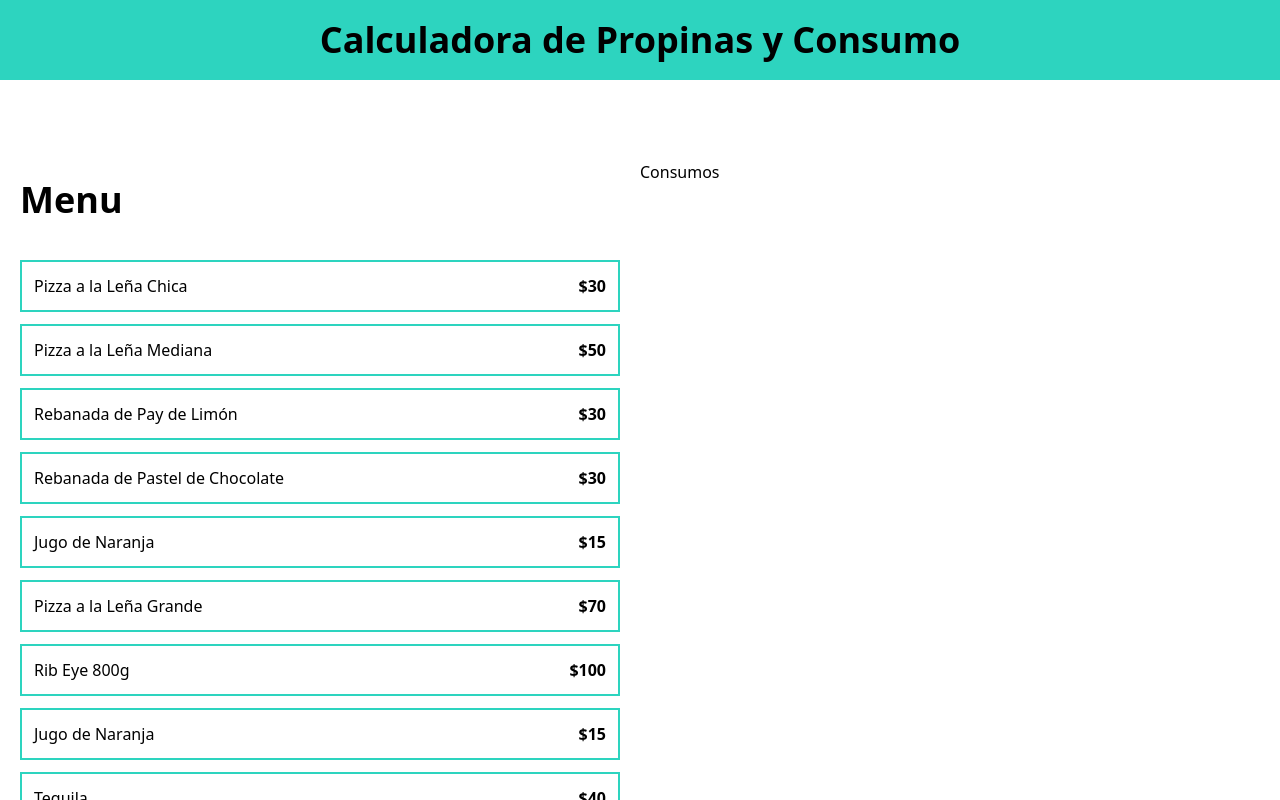
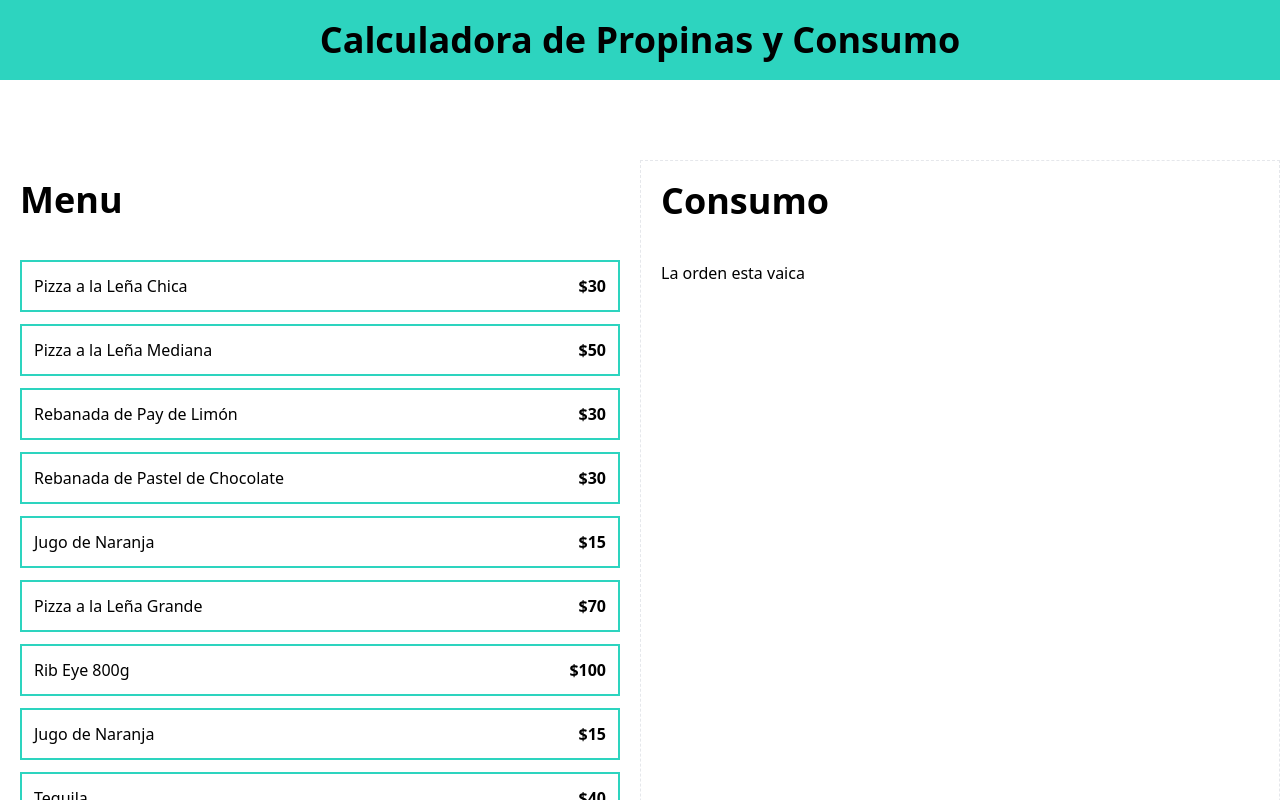
Before and after one commit to victor-varela/calculadora_propina.React-Ts, a React (Vite) app: page / in a window 1280 px wide. Shown: the top 800 px of the page. Built offline with nearby package versions, Linux system fonts and the light colour scheme.

Commit message:
feat: add OrderContents components

```diff
--- a/src/App.tsx
+++ b/src/App.tsx
@@ -1,9 +1,10 @@
 import MenuItem from "./components/MenuItem";
+import OrderContents from "./components/OrderContents";
 import { menuItems } from "./data/data";
 import { useOrder } from "./hooks/useOrder";
 
 function App() {
-  const { addItem } = useOrder();
+  const { addItem, order } = useOrder();
   return (
     <>
       <header className="bg-teal-400 py-5">
@@ -23,8 +24,10 @@ function App() {
             ))}
           </div>
         </div>
-        <div>
-          <h2>Consumos</h2>
+        <div className="border border-dashed">
+          <OrderContents
+            order={order}
+          />
         </div>
       </main>
     </>
--- /dev/null
+++ b/src/components/OrderContents.tsx
@@ -0,0 +1,27 @@
+//Se llama OrderContents pero puede ser tambien OrderContainer.tsx
+
+import { OrderItem } from "../types";
+
+type OrderContentsProps = {
+  order: OrderItem[];
+};
+
+const OrderContents = ({ order }: OrderContentsProps) => {
+  return (
+    <div className="space-y-10 p-5">
+      <h2 className="font-black text-4xl">Consumo</h2>
+      {order.length === 0 ? <p>La orden esta vaica</p> : order.map(order =>(
+        <div
+            key={order.id}
+            className="flex p-2"
+        >
+            <p className="w-1/3">{order.name}</p>
+            <p className="w-1/3">Cantidad: {order.quantity}</p>
+            <p className="w-1/3">Precio: {order.price}</p>
+        </div>
+      ) )}
+    </div>
+  );
+};
+
+export default OrderContents;
--- a/src/hooks/useOrder.ts
+++ b/src/hooks/useOrder.ts
@@ -6,19 +6,19 @@ export const useOrder = () => {
   const addItem = (item: MenuItem) => {
     const itemExists = order.find(order => order.id === item.id);
     if (itemExists) {
-      console.log("ya existe..");
-      const updatedOrder = order.map(order => order.id === item.id ? {...order, quantity:order.quantity+1} : order)
-      setOrder(updatedOrder)
-
+      const updatedOrder = order.map(order =>
+        order.id === item.id ? { ...order, quantity: (order.quantity += 1) } : order
+      );
+      setOrder(updatedOrder);
     } else {
       const newItem = { ...item, quantity: 1 };
       setOrder([...order, newItem]);
     }
   };
-  console.log(order);
 
   return {
     addItem,
+    order,
   };
 };
 
```
